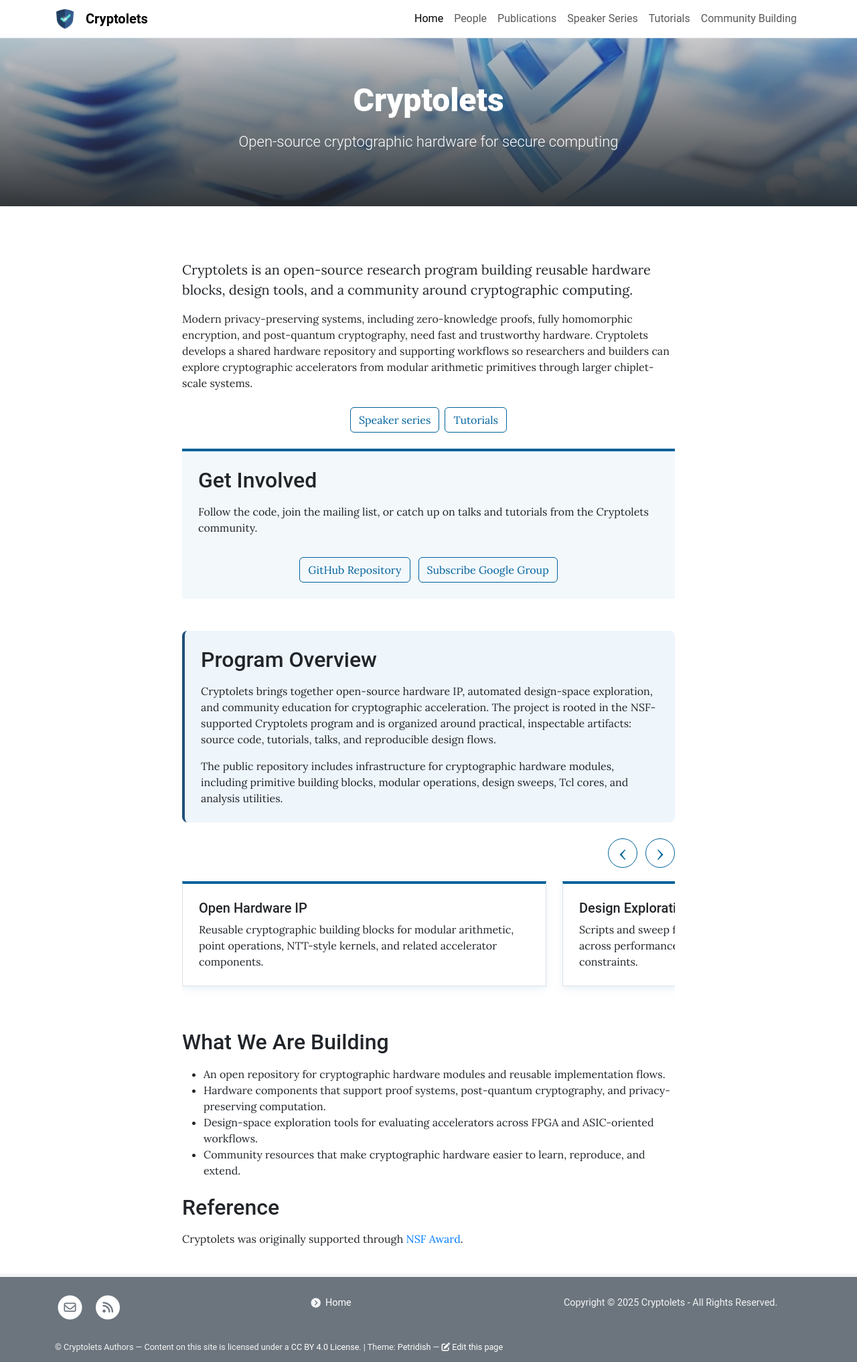
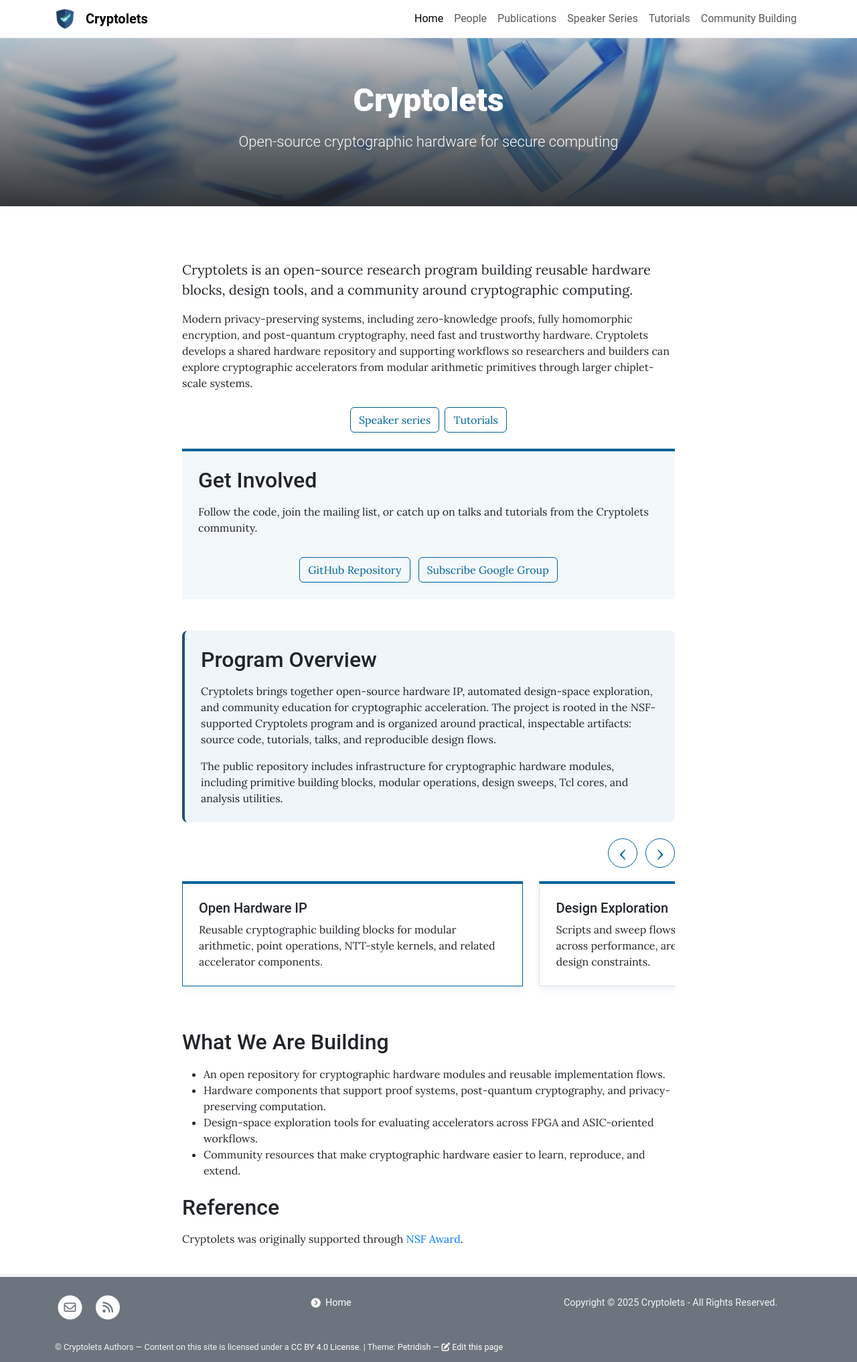
Before and after one commit to cryptolets/cryptolets.github.io, a Jekyll site: the page built from pages/home.md, in a window 1280 px wide. Shown: the whole page at 67% size. Built offline with Jekyll 4.4.1, drawn with Linux system fonts in a browser that asks for light colours.

Commit message:
card width

```diff
--- a/_sass/_custom.scss
+++ b/_sass/_custom.scss
@@ -77,7 +77,7 @@
   display: flex;
   gap: 1.5rem;
   overflow-x: auto;
-  padding: 0.25rem 0 1rem;
+  padding: 0.25rem 8% 1rem 0;
   scroll-behavior: smooth;
   scroll-snap-type: x mandatory;
   scrollbar-width: thin;
@@ -89,10 +89,14 @@
   border-top: 4px solid #00629b;
   border-radius: 0;
   box-shadow: 0 0.25rem 0.75rem rgba(0, 98, 155, 0.08);
-  flex: 0 0 min(82vw, 34rem);
-  min-width: 20rem;
+  flex: 0 0 calc((100% - 1.5rem) * 0.78);
+  min-width: 26rem;
   scroll-snap-align: start;
   transition: border-color 0.2s ease, box-shadow 0.2s ease, transform 0.2s ease;
+}
+
+.cryptolets-pillar-card.swiper-slide-active {
+  border-color: #00629b;
 }
 
 .cryptolets-pillar-card:hover,
--- a/pages/home.md
+++ b/pages/home.md
@@ -52,7 +52,7 @@ permalink: /
 
   <div class="swiper card-carousel swiper-initialized swiper-horizontal swiper-backface-hidden cryptolets-card-carousel">
     <div class="cryptolets-card-track">
-      <div class="swiper-slide card cryptolets-pillar-card">
+      <div class="swiper-slide card swiper-slide-active cryptolets-pillar-card">
         <div class="card-body">
           <h3 class="h5 card-title">Open Hardware IP</h3>
           <p class="card-text">Reusable cryptographic building blocks for modular arithmetic, point operations, NTT-style kernels, and related accelerator components.</p>
@@ -95,7 +95,9 @@ permalink: /
     controls.forEach(function (control) {
       control.addEventListener("click", function () {
         var direction = control.getAttribute("data-cryptolets-scroll") === "prev" ? -1 : 1;
-        var scrollAmount = Math.min(track.clientWidth * 0.85, 560);
+        var firstCard = track.querySelector(".cryptolets-pillar-card");
+        var gap = 24;
+        var scrollAmount = firstCard ? firstCard.getBoundingClientRect().width + gap : track.clientWidth * 0.9;
         track.scrollBy({ left: direction * scrollAmount, behavior: "smooth" });
       });
     });
```
